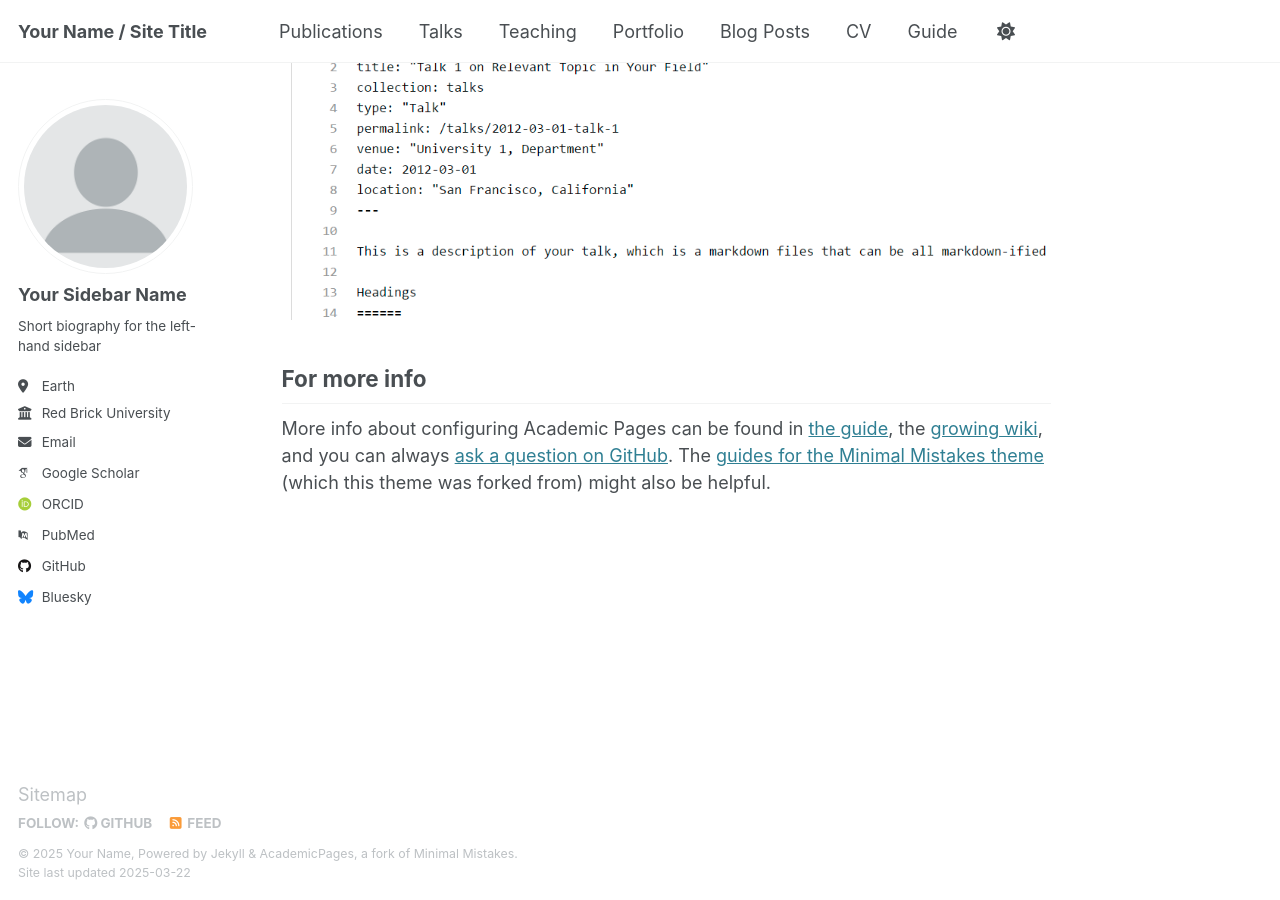
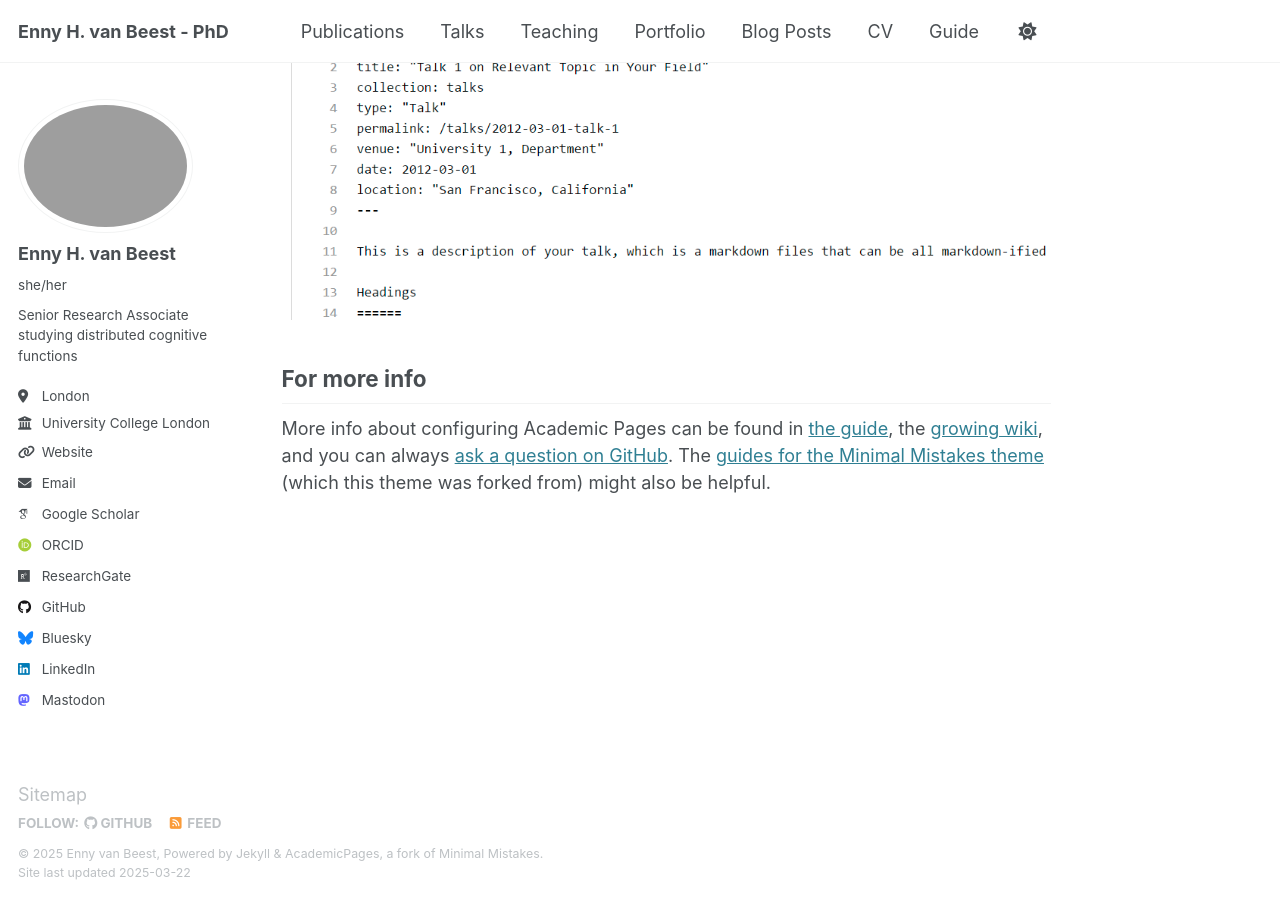
Before and after one commit to EnnyvanBeest/EnnyvanBeest.github.io, a Jekyll site: the page built from _pages/about.md, in a window 1280 px wide and 900 px high, scrolled down 2635 px. Built offline with Jekyll 4.4.1, drawn with Linux system fonts in a browser that asks for light colours; some web fonts are replaced.

Commit message:
Main page

```diff
--- a/_config.yml
+++ b/_config.yml
@@ -9,48 +9,48 @@
 # Basic Site Settings
 locale                   : "en-US"
 site_theme               : "default"
-title                    : "Your Name / Site Title"
+title                    : "Enny H. van Beest - PhD"
 title_separator          : "-"
-name                     : &name "Your Name"
-description              : &description "personal description"
-url                      : https://academicpages.github.io # the base hostname & protocol for your site e.g. "https://[your GitHub username].github.io"
+name                     : &name "Enny van Beest"
+description              : &description "Senior Research Associate at UCL"
+url                      : https://EnnyvanBeest.github.io # the base hostname & protocol for your site e.g. "https://[your GitHub username].github.io"
 baseurl                  : "" # the subpath of your site, e.g. "/blog"
-repository               : "academicpages/academicpages.github.io"
+repository               : "EnnyvanBeest/EnnyvanBeest.github.io"
 
 # Site Author - The following control what appear as part of the author content on the side bar.
 #               If a field is blank the icon and link will not appear, otherwise it will be shown.
 #               Additional customization can be done by editing /_includes/author-profile.html
 author:
   # Biographic information
-  avatar           : "profile.png"
-  name             : "Your Sidebar Name"
-  pronouns         : # example: "she/her"
-  bio              : "Short biography for the left-hand sidebar"
-  location         : "Earth"
-  employer         : "Red Brick University"
-  uri              : # URL
-  email            : "none@example.org"
+  avatar           : "profile.jpg"
+  name             : "Enny H. van Beest"
+  pronouns         : "she/her"
+  bio              : "Senior Research Associate studying distributed cognitive functions"
+  location         : "London"
+  employer         : "University College London"
+  uri              : "https://profiles.ucl.ac.uk/81577-enny-van-beest"
+  email            : "e.beest@ucl.ac.uk"
 
   # Academic websites
   arxiv            : # URL - Update with the correct link to your profile
-  googlescholar    : "https://scholar.google.com/citations?user=PS_CX0AAAAAJ"
+  googlescholar    : "https://scholar.google.com/citations?user=aUsmj7UAAAAJ&hl=en"
   impactstory      : # URL
-  orcid            : "http://orcid.org/yourorcidurl"
+  orcid            : "https://orcid.org/0000-0002-2454-0445"
   semantic         : # URL
-  pubmed           : "https://www.ncbi.nlm.nih.gov/pubmed/?term=john+snow"
-  researchgate     : # URL
+  pubmed           : #"https://www.ncbi.nlm.nih.gov/pubmed/?term=john+snow"
+  researchgate     : "https://www.researchgate.net/profile/Enny-Van-Beest?ev=hdr_xprf"
   scopus           : # URL
 
   # Repositories and software development
   bitbucket        : # Username - Update with your username on the site
   codepen          : # Username
   dribbble         : # Username
-  github           : "academicpages"
+  github           : "EnnyvanBeest"
   kaggle           : # Username
   stackoverflow    : # User number or user number and name (i.e., use "1" or "1/jeff-atwood")
 
   # Social media
-  bluesky          : "bsky.app" # Replace this with you Bluesky username
+  bluesky          : "ennyvb" # Replace this with you Bluesky username
   facebook         : # Username
   flickr           : # Username
   foursquare       : # Username
@@ -59,8 +59,8 @@ author:
   keybase          : # Username
   instagram        : # Username
   lastfm           : # Username
-  linkedin         : # Username
-  mastodon         : # URL
+  linkedin         : "enny-van-beest"
+  mastodon         : "EnnyvBeest"
   medium           : # URL
   pinterest        : # Username
   soundcloud       : # Username
@@ -77,8 +77,6 @@ author:
 
 # Publication Category - The following the list of publication categories and their headings
 publication_category:
-  books:
-    title: 'Books'
   manuscripts:
     title: 'Journal Articles'
   conferences:
```
Also changed, not shown: images/profile.png (deleted), 1 other file.
